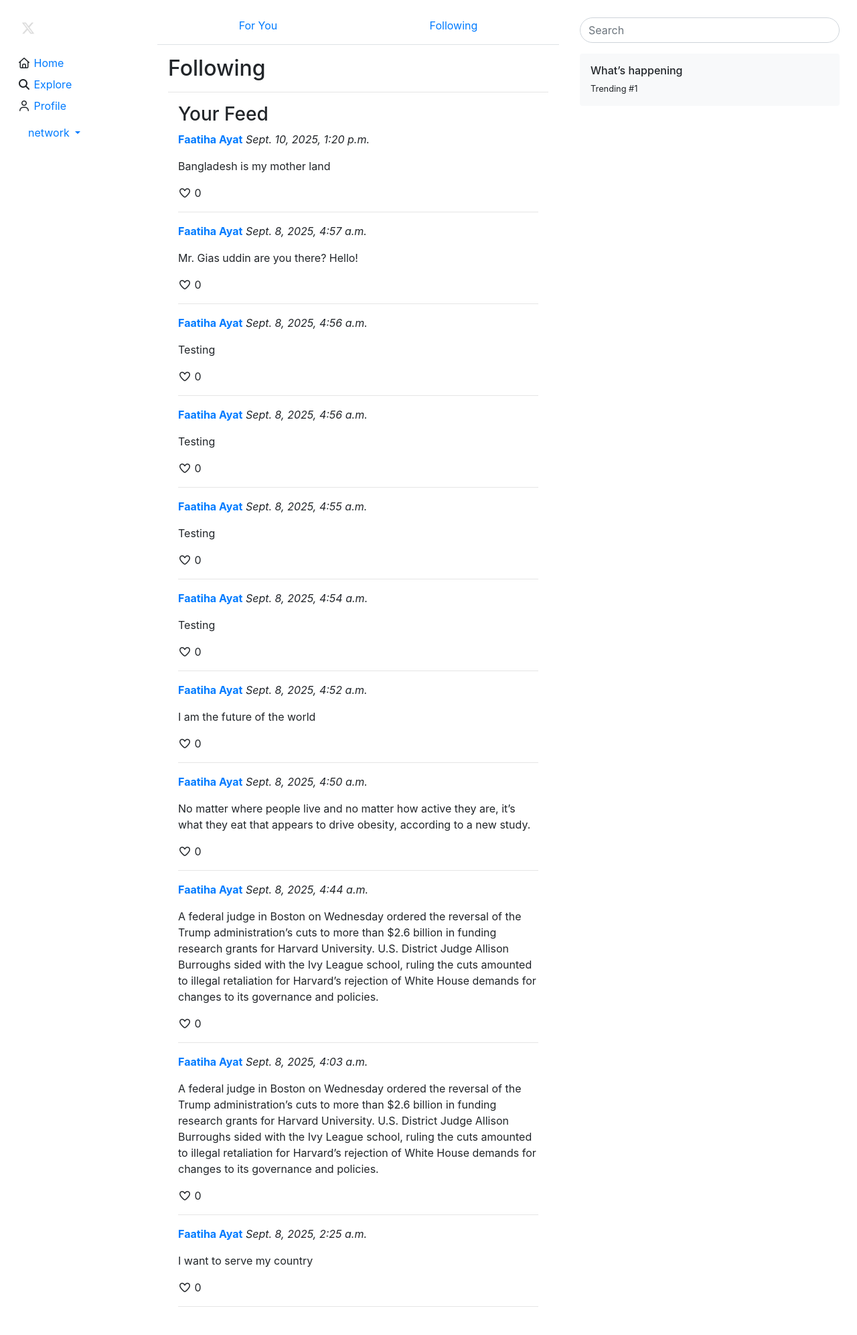
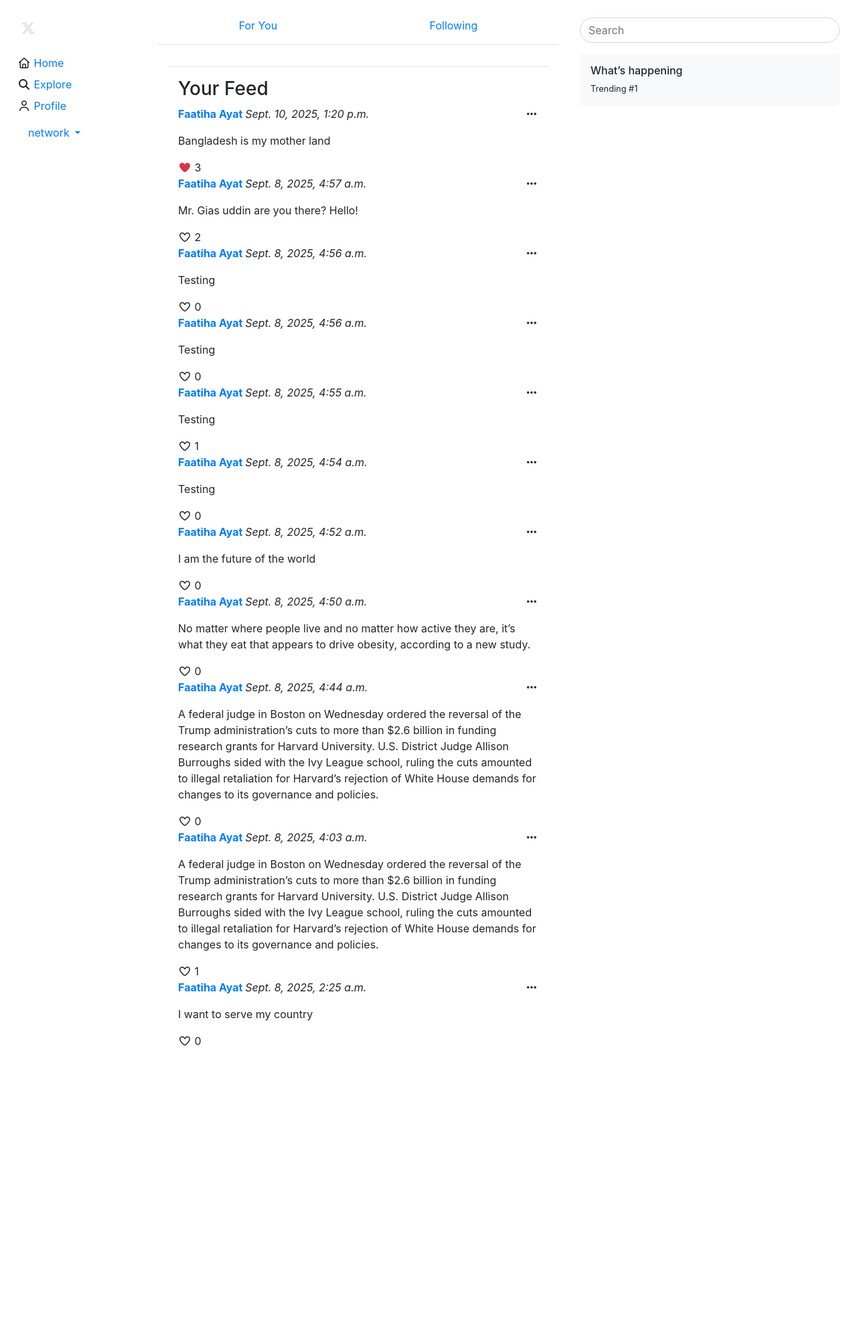
Before and after one commit to Gias-uddin-vuiya/Network, a Django app: page /following in a window 1280 px wide. Shown: the whole page at 67% size. After the commit the page ends 1561 px from the top, so only its background shows below. Run offline with Django 3.2, Linux system fonts and the light colour scheme; a user stored in the database is signed in; data comes from the database, SQL or seed files in the repository; both versions use the stored data as it was after the commit; some libraries are stand-ins or nearby versions.

Commit message:
add like and unlike functionlity to the following page

```diff
--- a/network/static/network/main.js
+++ b/network/static/network/main.js
@@ -97,7 +97,7 @@ likeBtns.forEach((btn) => {
     const response = await fetch(`/post/${postId}/like/`, {
       method: "POST",
       headers: {
-        "X-CSRFToken": document.querySelector("[name=csrfmiddlewaretoken]").value,
+        "X-CSRFToken": csrftoken,
         "Content-Type": "application/x-www-form-urlencoded",
       },
     });
@@ -120,3 +120,22 @@ likeBtns.forEach((btn) => {
     }
   });
 });
+
+// add cookie for maintain the like and unlike system in django
+// Function to get a cookie value by name
+function getCookie(name) {
+  let cookieValue = null;
+  if (document.cookie && document.cookie !== "") {
+    const cookies = document.cookie.split(";");
+    for (let i = 0; i < cookies.length; i++) {
+      const cookie = cookies[i].trim();
+      if (cookie.substring(0, name.length + 1) === name + "=") {
+        cookieValue = decodeURIComponent(cookie.substring(name.length + 1));
+        break;
+      }
+    }
+  }
+  return cookieValue;
+}
+
+const csrftoken = getCookie("csrftoken");
--- a/network/templates/network/following.html
+++ b/network/templates/network/following.html
@@ -2,18 +2,32 @@
 
 {% block body %}
 
-    <h2>Following</h2>
-
     <hr>
     <div class="container">
         <h3>Your Feed</h3>
-        {% for post in posts %}
-            <div class="post">
-                <p><strong><a href="{% url 'profile' post.user.username %}">{{ post.user.username }}</a></strong> <em>{{ post.timestamp }}</em></p>
-                <p>{{ post.content }}</p>
-                <i class="fa-regular fa-heart"></i> <span>0</span>
-                <hr>
-            </div>
+        {% for post in following_users %}
+           <div class="post">
+                        <p>
+                            <strong>
+                                <a href="{% url 'profile' post.user.username %}">{{ post.user.username }}</a>
+                            </strong>
+                            <em>{{ post.timestamp }}</em>
+                                <!-- Ellipsis -->
+                                <span class="ellipsis">
+                                    <i class="fa-solid fa-ellipsis"></i>
+                                </span>
+                            </p>
+                        <p  class="post-content">{{ post.content }}</p>
+
+                        <div class="like-container" data-post-id="{{ post.id }}">
+                            {% if user.is_authenticated and post.liked_by_user %}
+                                <i class="fa-solid fa-heart text-danger like-btn"></i>
+                            {% else %}
+                                <i class="fa-regular fa-heart like-btn"></i>
+                            {% endif %}
+                            <span class="like-count">{{ post.like_count }}</span>
+                        </div>
+                    </div>
         {% empty %}
             <p>No posts available from users you are following.</p>
         {% endfor %}
--- a/network/views.py
+++ b/network/views.py
@@ -133,8 +133,17 @@ def following(request):
     following_users = Followers.objects.filter(follower=request.user).values_list('user', flat=True)
     posts = Post.objects.filter(user__in=following_users).order_by('-timestamp')
 
+     # post liked by users
+    if request.user.is_authenticated:
+        for post in posts:
+            post.liked_by_user = post.likes.filter(user=request.user).exists()
+    else:
+        for post in posts:
+            post.liked_by_user = False
+
+
     return render(request, "network/following.html", {
-        "posts": posts
+        "following_users": posts
     })
 
 def login_view(request):
```
Also changed, not shown: db.sqlite3.
